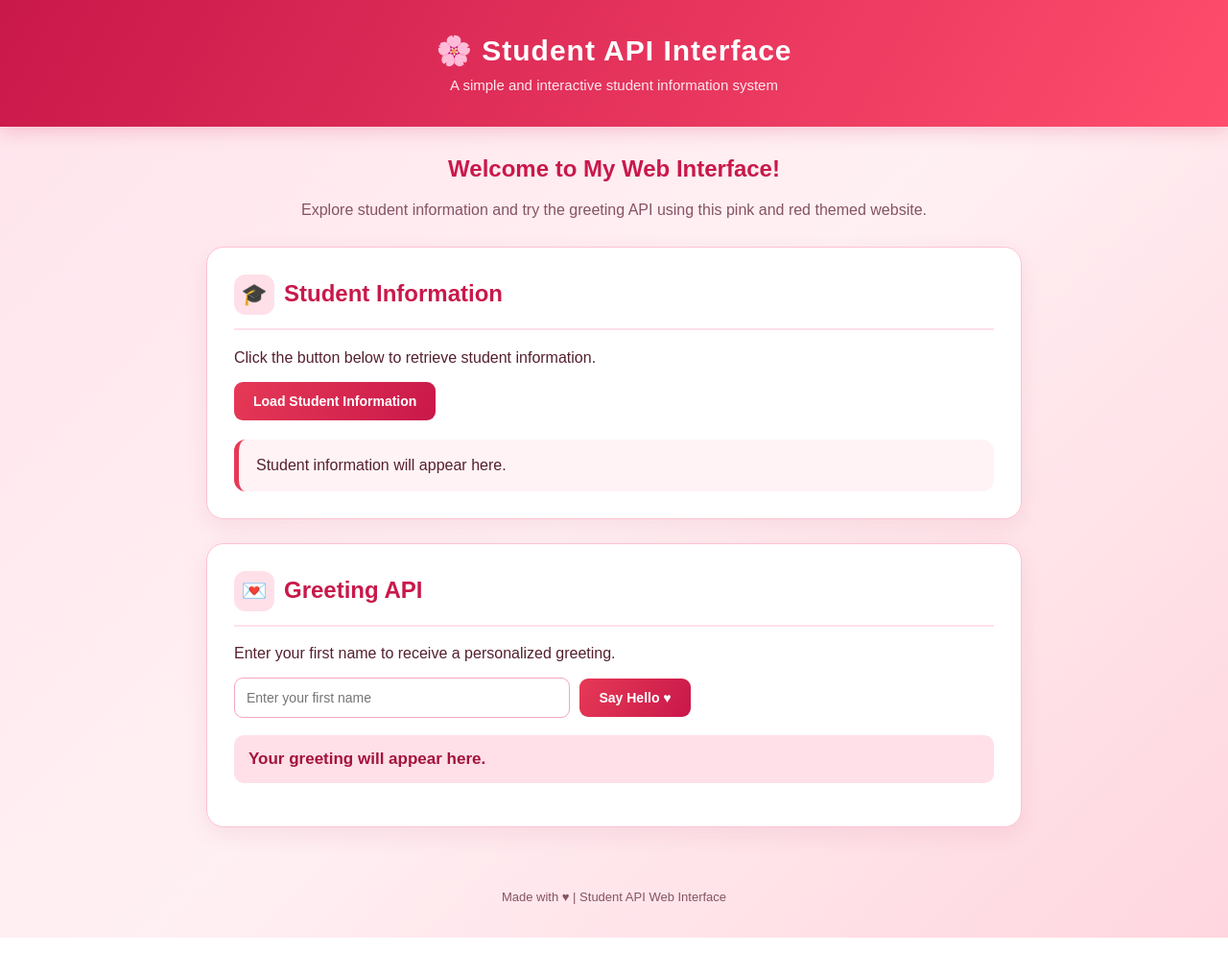
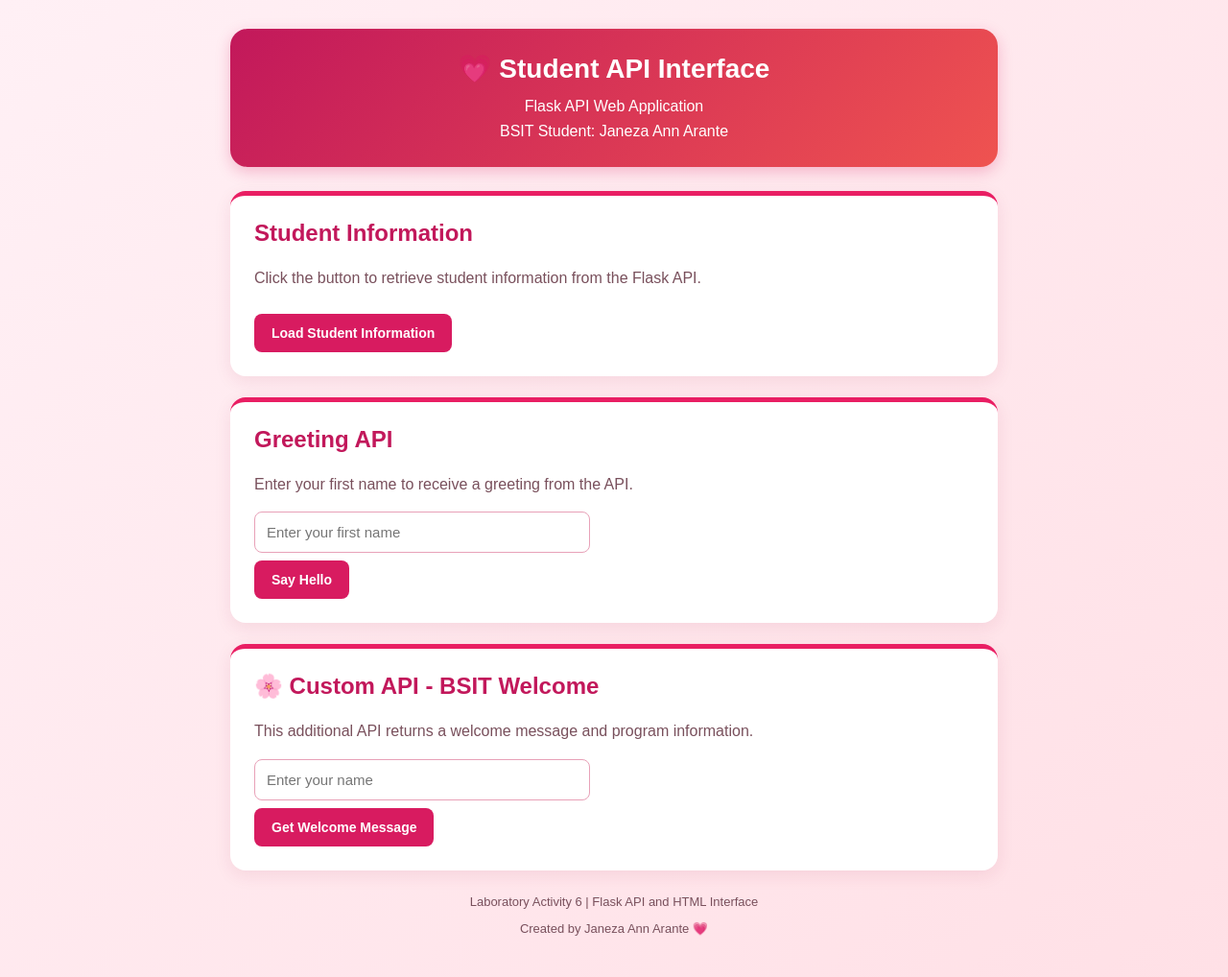
Before and after one commit to arantejanezaann-hub/arantejanezaann, a Flask app: page / in a window 1280 px wide. Shown: the whole page at 96% size. Before the commit the page ends 977 px from the top, so only its background shows below. Run offline with Flask 3, Linux system fonts and the light colour scheme.

Commit message:
Complete laboratory Activity 6 interface

```diff
--- a/app.py
+++ b/app.py
@@ -4,15 +4,17 @@ from flask import Flask, jsonify, request, render_template
 app = Flask(__name__)
 
 
+# Home Page
 @app.route("/")
 def home():
     return render_template("index.html")
 
 
+# Student Information API
 @app.route("/student")
 def get_student():
     return jsonify({
-        "student_id": "2024-00273",
+        "student_id": "24-00273",
         "name": "Janeza Ann Arante",
         "program": "BSIT",
         "year": 3,
@@ -20,6 +22,7 @@ def get_student():
     })
 
 
+# Greeting API
 @app.route("/hello")
 def say_hello():
     name = request.args.get("name", "Student")
@@ -29,5 +32,17 @@ def say_hello():
     })
 
 
+# Custom API for Additional Task
+@app.route("/welcome")
+def welcome():
+    name = request.args.get("name", "Student")
+
+    return jsonify({
+        "message": f"Welcome to the BSIT Student API, {name}!",
+        "program": "BSIT",
+        "college": "CICI"
+    })
+
+
 if __name__ == "__main__":
     app.run(debug=True)
--- a/templates/index.html
+++ b/templates/index.html
@@ -5,7 +5,7 @@
     <meta charset="UTF-8">
     <meta name="viewport" content="width=device-width, initial-scale=1.0">
 
-    <title>Student API | Pink Edition</title>
+    <title>Janeza | Student API Interface</title>
 
     <style>
         * {
@@ -14,171 +14,129 @@
 
         body {
             margin: 0;
+            padding: 30px 16px;
             font-family: Arial, sans-serif;
-            background: linear-gradient(135deg, #ffe4ec, #fff0f3, #ffd6df);
-            color: #54202e;
-            min-height: 100vh;
+            background: linear-gradient(135deg, #fff0f5, #ffe0e6);
+            color: #4a1725;
         }
 
         header {
-            background: linear-gradient(120deg, #c9184a, #ff4d6d);
+            max-width: 800px;
+            margin: 0 auto 25px;
+            padding: 25px 20px;
+            text-align: center;
+            background: linear-gradient(135deg, #c2185b, #ef5350);
             color: white;
-            padding: 35px 20px;
-            text-align: center;
-            box-shadow: 0 5px 18px #c9184a30;
+            border-radius: 18px;
+            box-shadow: 0 5px 15px #d81b6040;
         }
 
         header h1 {
             margin: 0 0 10px;
-            font-size: 30px;
-            letter-spacing: 1px;
+            font-size: 28px;
         }
 
         header p {
             margin: 0;
-            color: #ffe8ee;
-            font-size: 15px;
-        }
-
-        .container {
-            width: 90%;
-            max-width: 850px;
-            margin: 30px auto;
-        }
-
-        .welcome {
-            text-align: center;
-            margin-bottom: 25px;
-        }
-
-        .welcome h2 {
-            color: #c9184a;
-            margin-bottom: 8px;
-        }
-
-        .welcome p {
-            color: #855363;
             line-height: 1.6;
         }
 
-        .card {
-            background: #ffffff;
-            padding: 28px;
-            margin-bottom: 25px;
-            border-radius: 18px;
-            border: 1px solid #ffc2d1;
-            box-shadow: 0 8px 25px #9d174d15;
+        main {
+            max-width: 800px;
+            margin: auto;
         }
 
-        .card h2 {
-            color: #c9184a;
-            margin-top: 0;
-            border-bottom: 2px solid #ffe0e8;
-            padding-bottom: 14px;
+        .card {
+            background: white;
+            padding: 25px;
+            margin-bottom: 22px;
+            border-radius: 16px;
+            border-top: 5px solid #e91e63;
+            box-shadow: 0 5px 18px #9e1b4b18;
         }
 
-        .icon {
-            display: inline-flex;
-            width: 42px;
-            height: 42px;
-            align-items: center;
-            justify-content: center;
-            border-radius: 12px;
-            background: #ffe0e8;
-            margin-right: 10px;
-            font-size: 22px;
+        h2 {
+            margin-top: 0;
+            color: #c2185b;
+        }
+
+        .description {
+            color: #79505c;
+            line-height: 1.6;
         }
 
         button {
-            background: linear-gradient(120deg, #e63956, #c9184a);
+            background: #d81b60;
             color: white;
             border: none;
-            padding: 12px 20px;
-            border-radius: 9px;
+            padding: 12px 18px;
+            margin-top: 8px;
+            border-radius: 8px;
+            cursor: pointer;
             font-size: 14px;
             font-weight: bold;
-            cursor: pointer;
-            transition: 0.25s;
+            transition: background 0.2s;
         }
 
         button:hover {
-            background: linear-gradient(120deg, #c9184a, #a4133c);
-            transform: translateY(-2px);
-            box-shadow: 0 5px 12px #c9184a35;
+            background: #ad1457;
         }
 
         input {
-            width: 65%;
+            width: 100%;
             max-width: 350px;
             padding: 12px;
-            border: 1px solid #f4a6ba;
-            border-radius: 9px;
-            outline: none;
-            font-size: 14px;
-            margin-right: 6px;
+            border: 1px solid #e8a1b8;
+            border-radius: 8px;
+            font-size: 15px;
+            outline-color: #d81b60;
         }
 
-        input:focus {
-            border-color: #c9184a;
-            box-shadow: 0 0 0 3px #ffe0e8;
-        }
-
-        #result {
-            margin-top: 20px;
-            padding: 18px;
-            border-radius: 12px;
-            background: #fff3f6;
-            border-left: 5px solid #e63956;
-            min-height: 50px;
+        .result {
+            margin-top: 18px;
+            padding: 16px;
+            background: #fff3f7;
+            border-left: 4px solid #e91e63;
+            border-radius: 8px;
+            line-height: 1.8;
             overflow-wrap: anywhere;
         }
 
-        #result p {
-            padding: 10px;
-            margin: 5px 0;
-            background: white;
-            border-radius: 7px;
+        .result:empty {
+            display: none;
         }
 
-        #greeting {
-            margin-top: 18px;
-            padding: 15px;
-            background: #ffe0e8;
-            border-radius: 10px;
-            color: #a4133c;
-            font-size: 17px;
+        .result p {
+            margin: 5px 0;
+        }
+
+        .status {
+            color: #9e1748;
             font-weight: bold;
-            overflow-wrap: anywhere;
         }
 
         footer {
+            max-width: 800px;
+            margin: 25px auto 0;
             text-align: center;
-            padding: 22px;
-            color: #855363;
+            color: #79505c;
             font-size: 13px;
         }
 
-        @media (max-width: 600px) {
-            header h1 {
-                font-size: 24px;
+        @media (max-width: 500px) {
+            body {
+                padding: 18px 12px;
             }
 
-            .container {
-                width: 92%;
-                margin: 20px auto;
+            header h1 {
+                font-size: 23px;
             }
 
             .card {
-                padding: 20px;
+                padding: 19px;
             }
 
             input {
-                width: 100%;
-                max-width: none;
-                margin: 0 0 10px;
-            }
-
-            button {
                 max-width: 100%;
             }
         }
@@ -188,59 +146,82 @@
 <body>
 
     <header>
-        <h1>🌸 Student API Interface</h1>
-        <p>A simple and interactive student information system</p>
+        <h1>💗 Student API Interface</h1>
+        <p>Flask API Web Application</p>
+        <p>BSIT Student: Janeza Ann Arante</p>
     </header>
 
-    <main class="container">
+    <main>
 
-        <section class="welcome">
-            <h2>Welcome to My Web Interface!</h2>
-            <p>
-                Explore student information and try the greeting API
-                using this pink and red themed website.
+        <!-- Student Information -->
+        <section class="card">
+            <h2>Student Information</h2>
+            <p class="description">
+                Click the button to retrieve student information from the Flask API.
             </p>
-        </section>
-
-        <section class="card">
-            <h2><span class="icon">🎓</span>Student Information</h2>
-
-            <p>Click the button below to retrieve student information.</p>
 
             <button onclick="loadStudent()">
                 Load Student Information
             </button>
 
-            <div id="result">
-                Student information will appear here.
-            </div>
+            <div id="studentResult" class="result" aria-live="polite"></div>
         </section>
 
+        <!-- Greeting API -->
         <section class="card">
-            <h2><span class="icon">💌</span>Greeting API</h2>
-
-            <p>Enter your first name to receive a personalized greeting.</p>
+            <h2>Greeting API</h2>
+            <p class="description">
+                Enter your first name to receive a greeting from the API.
+            </p>
 
             <input
                 type="text"
                 id="nameInput"
                 placeholder="Enter your first name"
+                maxlength="100"
             >
 
-            <button onclick="sayHello()">Say Hello ♥</button>
+            <br>
 
-            <p id="greeting">Your greeting will appear here.</p>
+            <button onclick="sayHello()">Say Hello</button>
+
+            <div id="greeting" class="result" aria-live="polite"></div>
+        </section>
+
+        <!-- Custom API -->
+        <section class="card">
+            <h2>🌸 Custom API - BSIT Welcome</h2>
+            <p class="description">
+                This additional API returns a welcome message and program information.
+            </p>
+
+            <input
+                type="text"
+                id="welcomeName"
+                placeholder="Enter your name"
+                maxlength="100"
+            >
+
+            <br>
+
+            <button onclick="loadWelcome()">
+                Get Welcome Message
+            </button>
+
+            <div id="welcomeResult" class="result" aria-live="polite"></div>
         </section>
 
     </main>
 
     <footer>
-        <p>Made with ♥ | Student API Web Interface</p>
+        <p>Laboratory Activity 6 | Flask API and HTML Interface</p>
+        <p>Created by Janeza Ann Arante 💗</p>
     </footer>
 
     <script>
+        // Load Student Information
         async function loadStudent() {
-            const result = document.getElementById("result");
+            const result = document.getElementById("studentResult");
 
             result.textContent = "Loading student information...";
 
@@ -248,7 +229,7 @@
                 const response = await fetch("/student");
 
                 if (!response.ok) {
-                    throw new Error("Failed to load student information");
+                    throw new Error("Student request failed");
                 }
 
                 const data = await response.json();
@@ -263,24 +244,22 @@
                     ["Section", data.section]
                 ];
 
-                fields.forEach(function(field) {
+                fields.forEach(([label, value]) => {
                     const p = document.createElement("p");
-                    const label = document.createElement("strong");
+                    const strong = document.createElement("strong");
 
-                    label.textContent = field[0] + ": ";
-                    p.appendChild(label);
-                    p.appendChild(
-                        document.createTextNode(String(field[1]))
-                    );
+                    strong.textContent = label + ": ";
+                    p.append(strong, document.createTextNode(String(value)));
 
                     result.appendChild(p);
                 });
-
             } catch (error) {
-                result.textContent = "Unable to retrieve data.";
+                result.textContent =
+                    "Unable to retrieve student information. Please try again.";
             }
         }
 
+        // Greeting API
         async function sayHello() {
             const name = document.getElementById("nameInput").value.trim();
             const greeting = document.getElementById("greeting");
@@ -290,7 +269,7 @@
                 return;
             }
 
-            greeting.textContent = "Preparing your greeting...";
+            greeting.textContent = "Loading greeting...";
 
             try {
                 const response = await fetch(
@@ -302,11 +281,51 @@
                 }
 
                 const data = await response.json();
+                greeting.textContent = "💗 " + data.message;
+            } catch (error) {
+                greeting.textContent =
+                    "Unable to retrieve greeting. Please try again.";
+            }
+        }
 
-                greeting.textContent = "💗 " + data.message;
+        // Custom Welcome API
+        async function loadWelcome() {
+            const name = document.getElementById("welcomeName").value.trim();
+            const result = document.getElementById("welcomeResult");
 
+            if (!name) {
+                result.textContent = "Please enter your name.";
+                return;
+            }
+
+            result.textContent = "Loading welcome message...";
+
+            try {
+                const response = await fetch(
+                    "/welcome?name=" + encodeURIComponent(name)
+                );
+
+                if (!response.ok) {
+                    throw new Error("Welcome request failed");
+                }
+
+                const data = await response.json();
+
+                result.replaceChildren();
+
+                const message = document.createElement("p");
+                message.textContent = "💗 " + data.message;
+
+                const program = document.createElement("p");
+                program.textContent = "Program: " + data.program;
+
+                const college = document.createElement("p");
+                college.textContent = "College: " + data.college;
+
+                result.append(message, program, college);
             } catch (error) {
-                greeting.textContent = "Unable to retrieve greeting.";
+                result.textContent =
+                    "Unable to retrieve welcome message. Please try again.";
             }
         }
     </script>
```
